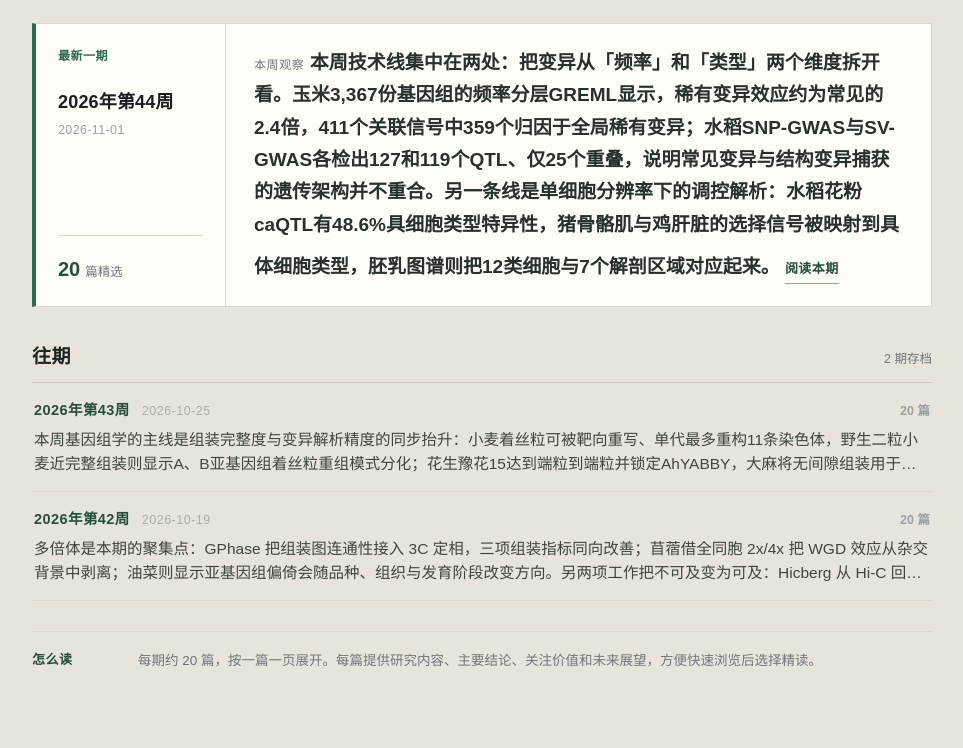
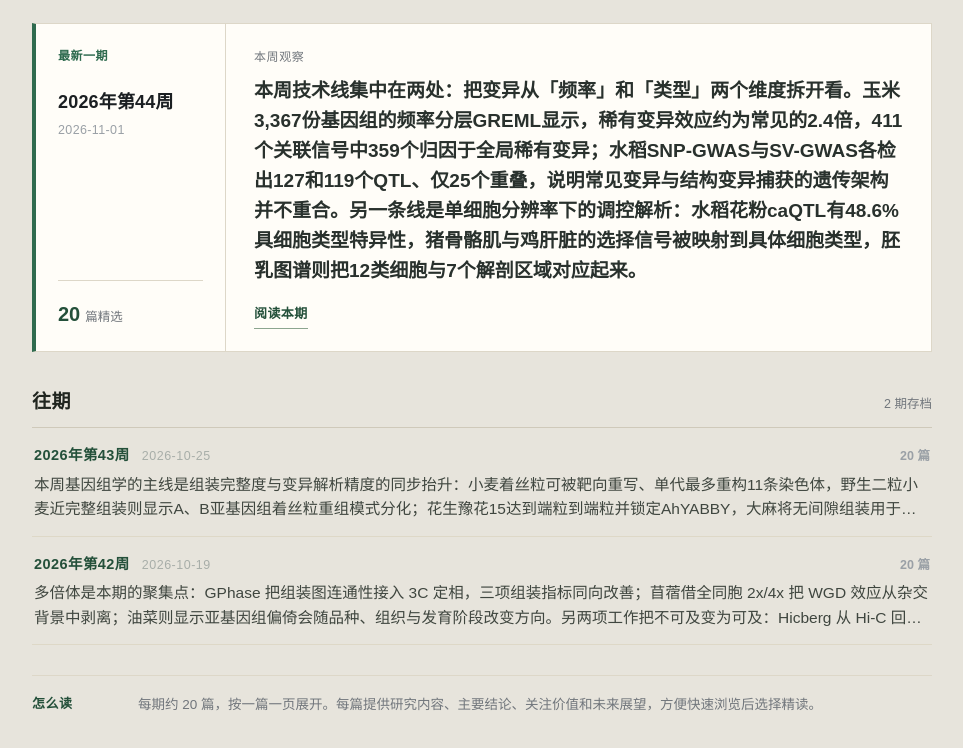
Before and after one commit to hao1006sy-source/genome-radar-site, a plain HTML site: page index.html in a window 1280 px wide. Shown: the part 158-906 px from the top of the page, without its empty margins (158-1121 px from the left). Drawn offline with Linux system fonts and the light colour scheme.

Commit message:
Polish genome radar homepage

```diff
--- a/index.html
+++ b/index.html
@@ -269,8 +269,8 @@ body{display:block;height:auto;overflow:auto}
   display:flex;align-items:baseline;gap:5px;color:var(--muted);font-size:12.5px}
 .feature-count strong{font-size:20px;color:#24503a;font-variant-numeric:tabular-nums}
 .feature-main{padding:23px 28px 22px}
-.feature-kicker{font-size:12px;color:var(--muted);letter-spacing:.05em}
-.feature-headline{margin-top:8px;font-size:19px;line-height:1.58;font-weight:600;color:#29312d}
+.feature-kicker{display:block;font-size:12px;color:var(--muted);letter-spacing:.05em}
+.feature-headline{display:block;margin-top:8px;font-size:19px;line-height:1.58;font-weight:600;color:#29312d}
 .feature-cta{display:inline-block;margin-top:17px;padding-bottom:3px;border-bottom:1px solid #8ca58f;
   color:#24503a;font-size:13px;font-weight:800;letter-spacing:.03em}
 .archive{margin-top:34px}
```
